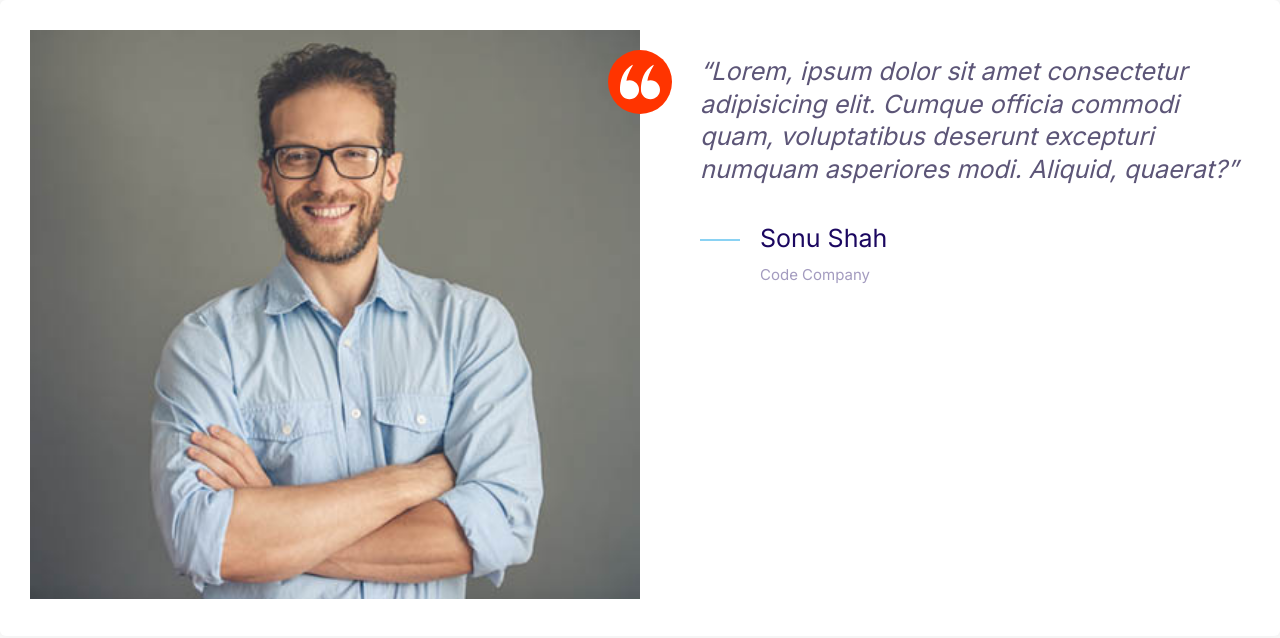
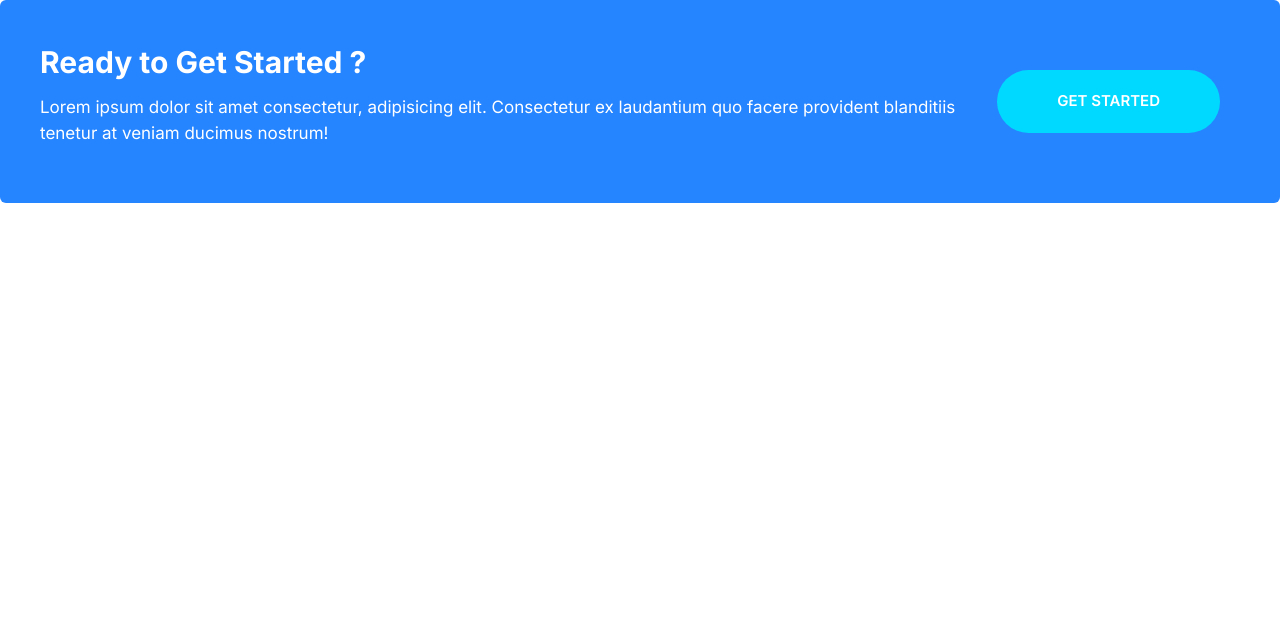
Before and after one commit to jay2100/Cloud-J, a plain HTML site: page index.html in a window 1280 px wide. Drawn offline with Linux system fonts and the light colour scheme.

Commit message:
Define Callout

```diff
--- a/css/styles.css
+++ b/css/styles.css
@@ -251,6 +251,11 @@ a {
     color: white;
 }
 
+.btn--long {
+    padding-left: 6rem;
+    padding-right: 6rem;
+}
+
 @media screen and (min-width: 1024px) {
     .btn {
         font-size: 1.5rem;
@@ -486,3 +491,45 @@ a {
         margin-right: 0;
     }
 }
+
+/* Callout */
+.callout {
+    padding: 4rem;
+    border-radius: 6px;
+}
+
+.callout--primary {
+    background: var(--color-primary);
+    color:white;
+}
+
+.callout__heading {
+    color: white;
+    margin-top: 0;
+    font-size: 3rem;
+}
+
+.callout .btn {
+    justify-self: center;
+    align-self: center;
+}
+
+.callout__content {
+    text-align: center;
+}
+
+@media screen and (min-width: 768px) {
+
+    .callout .grid--1x2 {
+        grid-template-columns: 1fr auto;
+    }
+
+    .callout__content {
+        text-align: left;
+    }
+
+    .callout .btn {
+        justify-self: start;
+        margin: 0 2rem;
+    }
+}
--- a/index.html
+++ b/index.html
@@ -13,35 +13,14 @@
 </head>
 
 <body>
-    <div class="card review_card">
+    <div class="callout callout--primary">
         <div class="grid grid--1x2">
-            <div class="rc__image">
-                <img src="images/testimonial.jpg" alt="Happy Customer">
-                <span class="icon-container icon-container--accent">
-                    <svg class="icon icon--white">
-                        <use xlink:href="images/sprite.svg#quotes"></use>
-                    </svg>
-                </span>
+            <div class="callout__content">
+                <h2 class="callout__heading">Ready to Get Started ?</h2>
+                <p>Lorem ipsum dolor sit amet consectetur, adipisicing elit. Consectetur ex laudantium quo facere
+                    provident blanditiis tenetur at veniam ducimus nostrum!</p>
             </div>
-            <blockquote class="quote">
-                <p class="quote__text">Lorem, ipsum dolor sit amet consectetur adipisicing elit. Cumque officia
-                    commodi quam,
-                    voluptatibus deserunt
-                    excepturi numquam asperiores modi. Aliquid, quaerat?</p>
-                <footer>
-                    <div class="media">
-                        <div class="media__image">
-                            <svg class="icon icon-primary">
-                                <use xlink:href="images/sprite.svg#line"></use>
-                            </svg>
-                        </div>
-                        <div class="media__body">
-                            <h3 class="quote__author">Sonu Shah</h3>
-                            <p class="quote__oraganization">Code Company</p>
-                        </div>
-                    </div>
-                </footer>
-            </blockquote>
+            <a href="#" class="btn btn--secondary btn--long">Get Started</a>
         </div>
     </div>
 </body>
```
Also changed, not shown: components/callout.html (added, +10 -0 lines).
